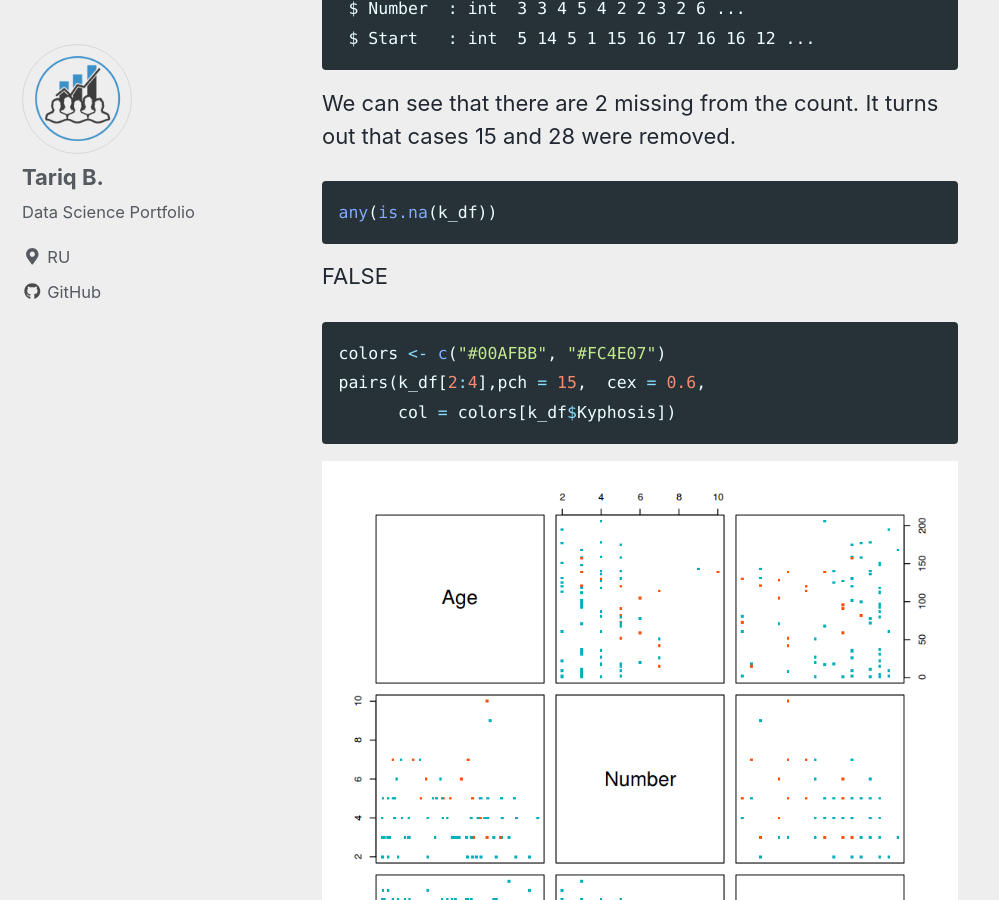
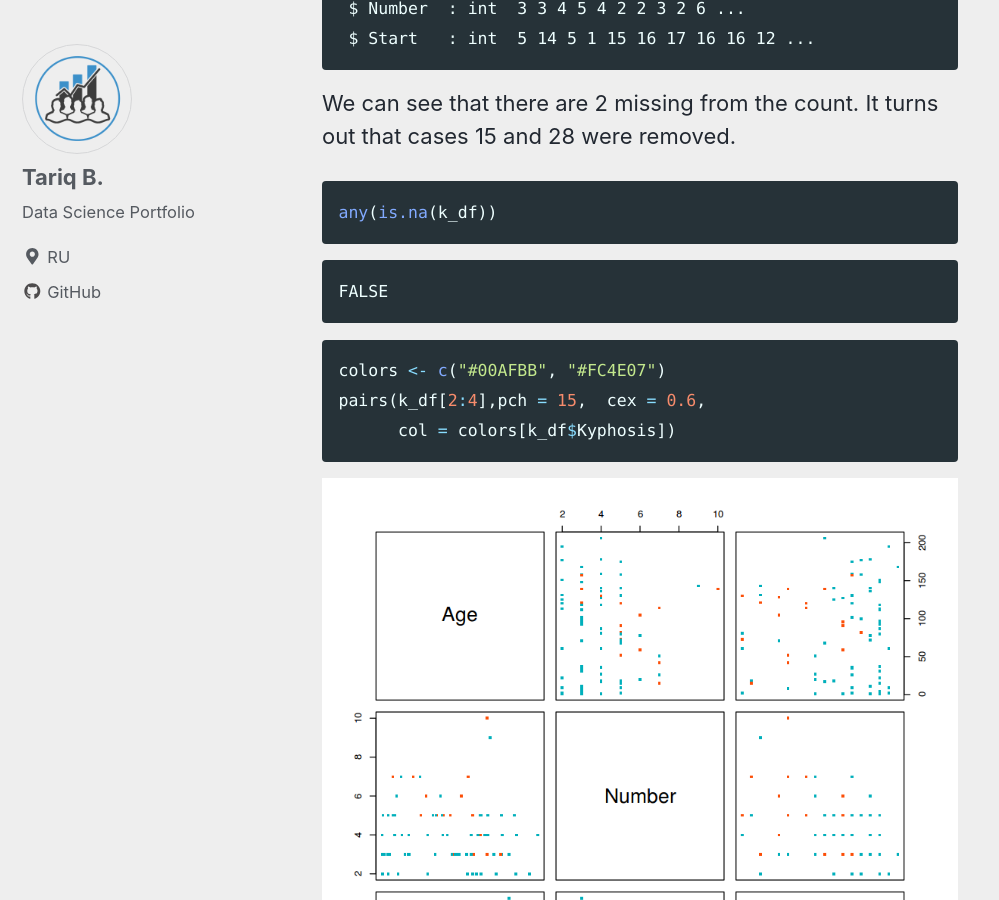
Before and after one commit to TariqGon/TariqGon.github.io, a Jekyll site: the page built from _posts/2018-03-17- R - A_Simple_Prediction_With_Decision_Trees_And_Random_Forests.md, in a window 1280 px wide and 900 px high, scrolled down 2957 px. Shown: the whole window, without its empty margins (0-999 px from the left). Built offline with Jekyll 4.4.1, drawn with Linux system fonts in a browser that asks for light colours; nearby versions of some CDN libraries.

Commit message:
new commit

````diff
--- a/_posts/2018-03-17- R - A_Simple_Prediction_With_Decision_Trees_And_Random_Forests.md
+++ b/_posts/2018-03-17- R - A_Simple_Prediction_With_Decision_Trees_And_Random_Forests.md
@@ -83,8 +83,8 @@ any(is.na(k_df))
 ```
 
 
-FALSE
 
+    FALSE
 
 
 ```R
````
